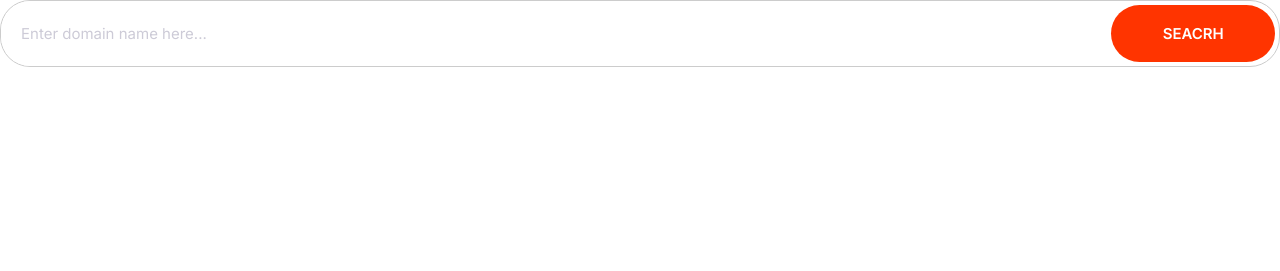
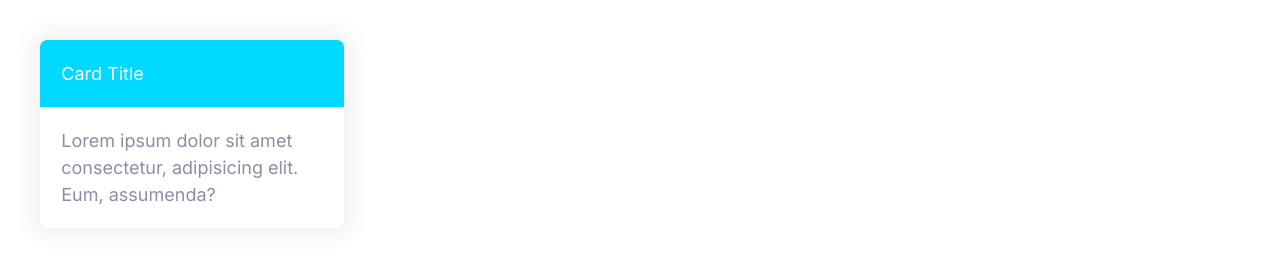
Before and after one commit to dlamontsr/MOSHLTRAIN, a plain HTML site: page index.html in a window 1280 px wide. Drawn offline with Linux system fonts and the light colour scheme.

Commit message:
Defined the cards component.

```diff
--- a/CSS/styles.css
+++ b/CSS/styles.css
@@ -316,3 +316,33 @@ a {
     font-size: 1.5rem;
   }
 }
+
+/* Cards */
+
+.card {
+  border-radius: 7px;
+  box-shadow: 0 0 20px 10px #f3f3f3;
+  overflow: hidden;
+}
+
+.card__header, .card__body {
+  padding: 2rem 7%;
+}
+
+.card--primary .card__header {
+  background: var(--color-primary);
+  color: #fff;
+}
+
+.card--secondary .card__header {
+  background: var(--color-secondary);
+  color: #fff;
+}
+
+.card--primary .badge--primary {
+  background: #126de4;
+}
+
+.card--secondary .badge--secondary {
+  background: #02cdf1;
+}
--- a/index.html
+++ b/index.html
@@ -12,9 +12,14 @@
     <link rel="stylesheet" href="/CSS/styles.css">
 </head>
 <body>
-  <div class="input-group">
-    <input type="text" class="input" placeholder="Enter domain name here...">
-    <button class="btn btn--accent">Seacrh</button>
+  <div style="width: 30%; padding: 4rem">
+    <div class="card card--secondary">
+      <header class="card__header">Card Title</header>
+      <div class="card__body">
+        Lorem ipsum dolor sit amet consectetur, adipisicing elit. Eum, assumenda?
+      </div>
+    </div>
+  </div>
 </div>
 </body>
 </html>
```
Also changed, not shown: components/cards.html (added, +8 -0 lines).
